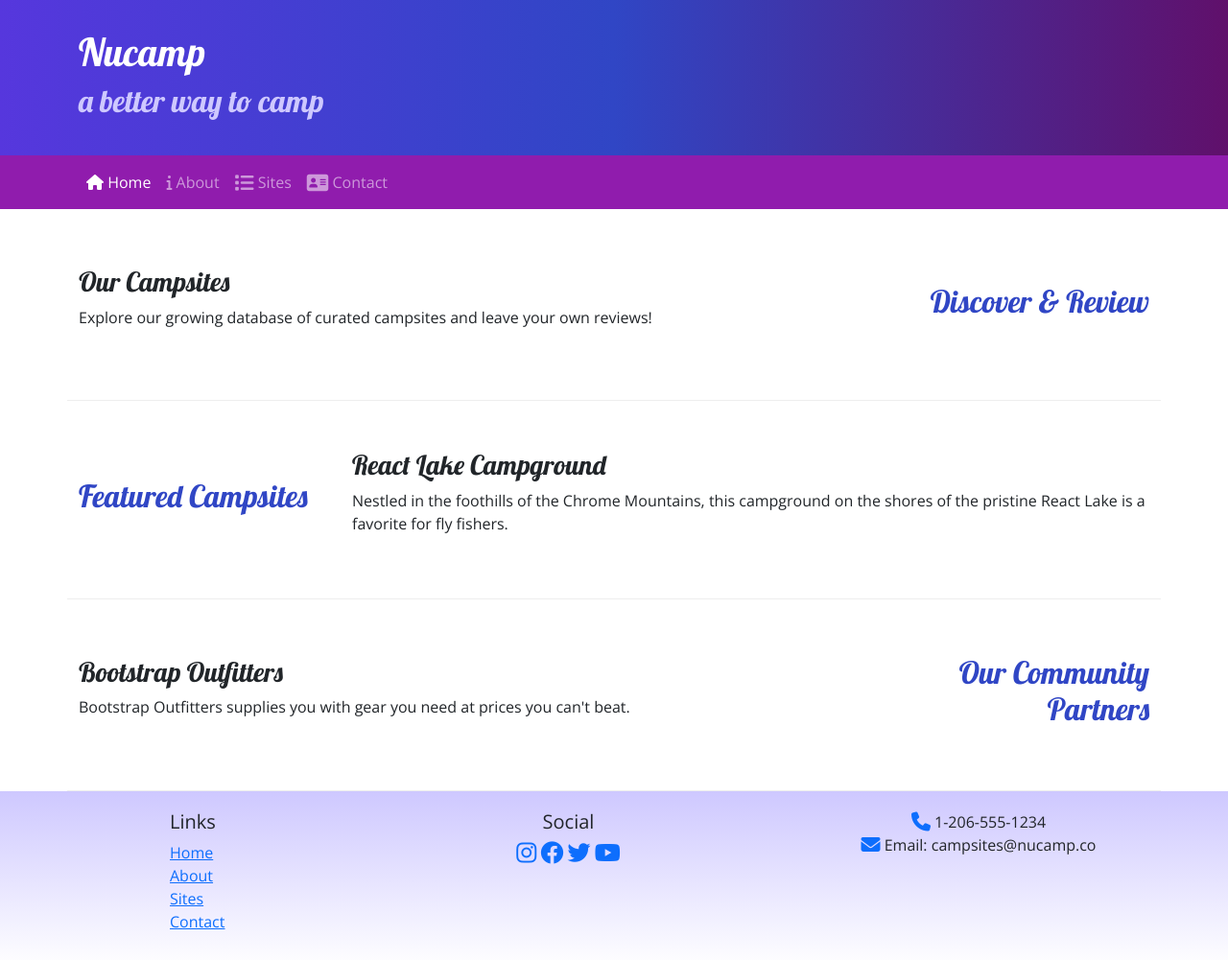
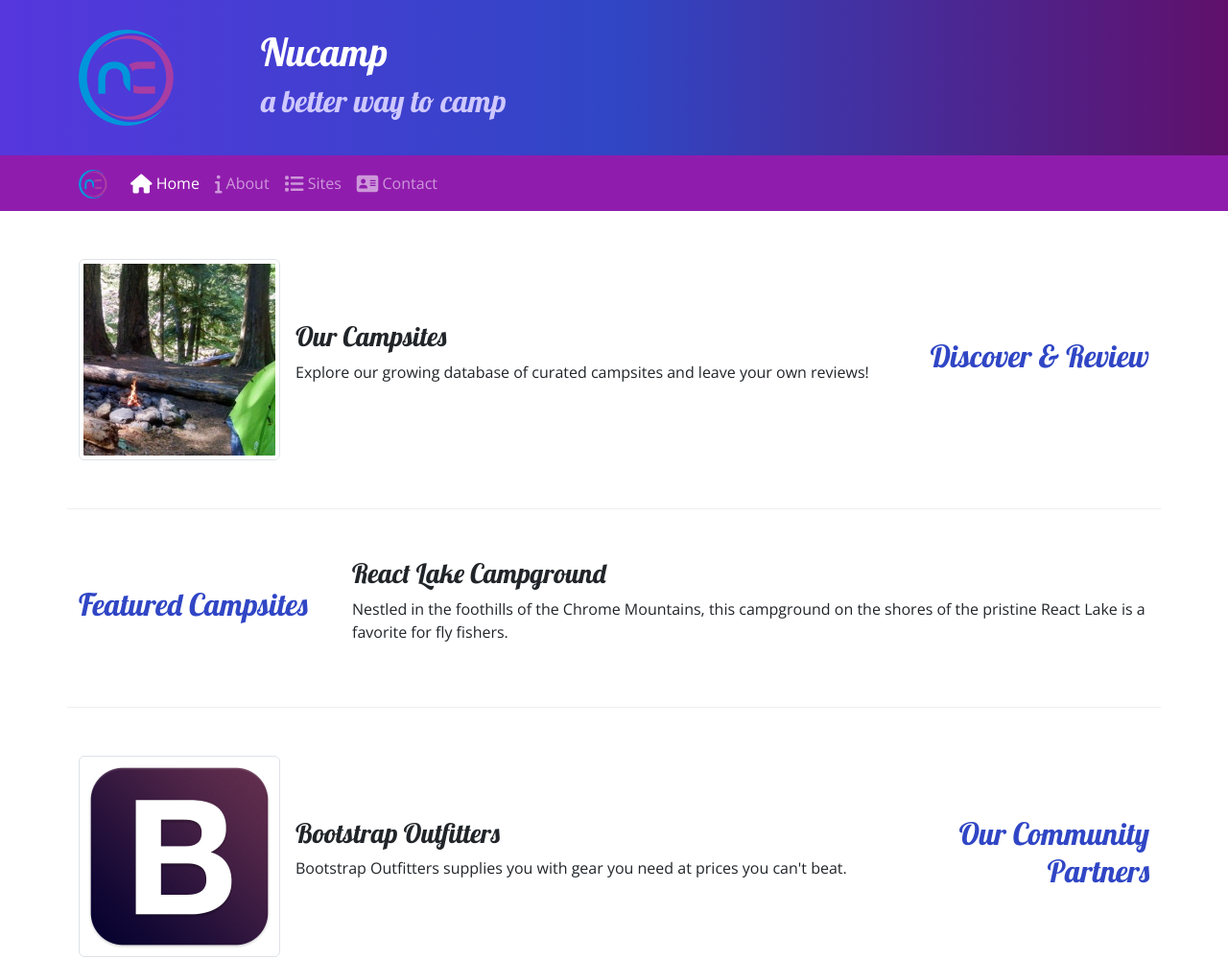
Before and after one commit to Tort1k00/Bootstrap-practice, a plain HTML site: page index.html in a window 1280 px wide. Shown: the top 1001 px of the page at 96% size. Drawn offline with nearby package versions, Linux system fonts and the light colour scheme.

Commit message:
"Images and Flex Utility"

```diff
--- a/index.html
+++ b/index.html
@@ -22,6 +22,9 @@
     <header>
         <div class="container">
             <div class="row">
+               <div class="col-4 col-sm-3 col-md-2 align-self-center">
+                    <img src="img/logo.png" class="img-fluid" />
+                </div>
                 <div class="col">
                     <h1>Nucamp</h1>
                     <h2>a better way to camp</h2>
@@ -34,14 +37,15 @@
     <!-- navbar -->
      <nav class="navbar navbar-expand-sm navbar-dark sricky-top">
         <div class="container">
-            <button class="navbar-toggler ms-auto" type="button" data-bs-toggle="collapse" data-bs-target="#nucampNavbar">
+            <a class="navbar-brand" href="#"><img src="img/logo.png" height="30" width="30" /></a>
+            <button class="navbar-toggler" type="button" data-bs-toggle="collapse" data-bs-target="#nucampNavbar">
                 <span class="navbar-toggler-icon"></span>
 
             </button>
             <div class="collapse navbar-collapse" id="nucampNavbar">
                 <ul class="navbar-nav">
-                    <li class="nav-item"><a class="nav-link active" href="#"><i class="fa-solid fa-house"></i> Home</a></li>
-                    <li class="nav-item"><a class="nav-link " href="aboutus.html"><i class="fa-solid fa-info"></i> About</a></li>
+                    <li class="nav-item"><a class="nav-link active" href="#"><i class="fa-solid fa-house fa-lg"></i> Home</a></li>
+                    <li class="nav-item"><a class="nav-link " href="aboutus.html"><i class="fa-solid fa-info fa-lg"></i> About</a></li>
                     <li class="nav-item"><a class="nav-link " href="#"><i class="fa-solid fa-list fa-lg"></i> Sites</a></li>
                     <li class="nav-item"><a class="nav-link " href="contactus.html"><i class="fa-solid fa-address-card fa-lg"></i> Contact</a></li>
                 </ul>
@@ -58,8 +62,13 @@
                 <h2 class="text-sm-end">Discover & Review</h2>
             </div>
             <div class="col">
-                 <h3>Our Campsites</h3>
-                 <p class="d-none d-sm-block">Explore our growing database of curated campsites and leave your own reviews!</p>
+                <div class="d-flex">
+                    <img class="me-3 img-thumbnail" src="img/breadcrumb-trail-thumb.jpg" alt="breadcrumb Trail">
+                    <div class="align-self-center">
+                        <h3>Our Campsites</h3>
+                        <p class="d-none d-sm-block">Explore our growing database of curated campsites and leave your own reviews!</p>
+                    </div>
+                </div>
             </div>
 
         </section>
@@ -82,8 +91,13 @@
                 <h2 class="text-sm-end">Our Community Partners</h2>
             </div>
             <div class="col">
-                <h3>Bootstrap Outfitters</h3>
-                <p class="d-none d-sm-block">Bootstrap Outfitters supplies you with gear you need at prices you can't beat.</p>
+                <div class="d-flex">
+                    <img class="me-3 img-thumbnail" src="img/bootstrap-thumb.png" alt="Bootstrap Outfitters">
+                    <div class="align-self-center">
+                        <h3>Bootstrap Outfitters</h3>
+                        <p class="d-none d-sm-block">Bootstrap Outfitters supplies you with gear you need at prices you can't beat.</p>
+                    </div>
+                </div>
             </div>
 
         </section>
```
Also changed, not shown: aboutus.html (+6 -2 lines), contactus.html (+4 -0 lines), img/bootstrap-thumb.png (added), img/breadcrumb-trail-thumb.jpg (added), img/breadcrumb-trail.jpg (added), img/chrome-river-thumb.jpg (added), img/chrome-river.jpg (added), img/logo.png (added), img/react-lake-thumb.jpg (added), img/react-lake.jpg (added), 2 other files.
